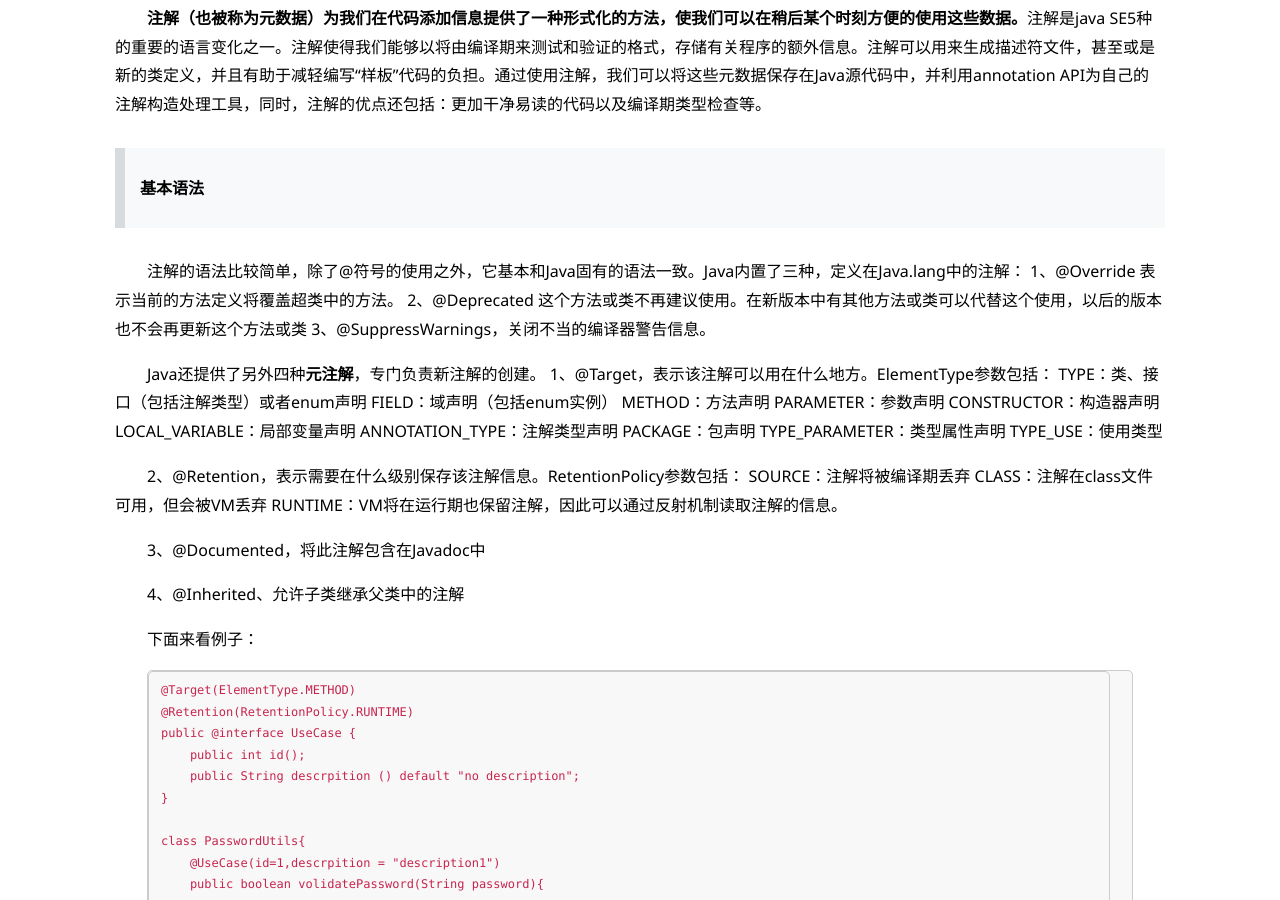
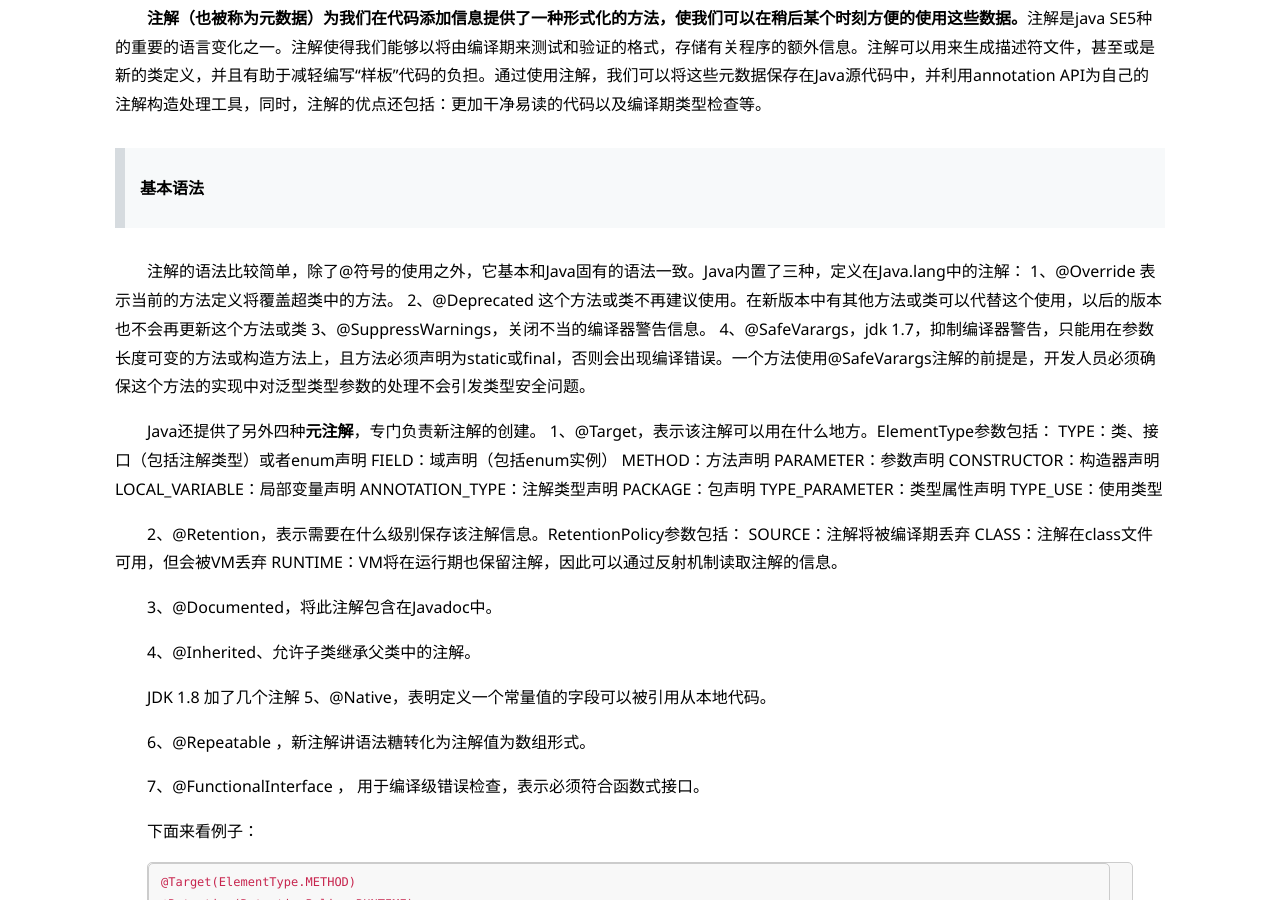
Before and after one commit to dingyinwu81/dyw, a Jekyll site: the page built from _posts/2016-11-8-Java注解详解.md, in a window 1280 px wide and 900 px high, scrolled down 235 px. Built offline with Jekyll 4.4.1, drawn with Linux system fonts in a browser that asks for light colours; comment, search, counter and statistics services are not loaded.

```diff
--- a/_posts/2016-11-8-Java注解详解.md
+++ b/_posts/2016-11-8-Java注解详解.md
@@ -17,6 +17,7 @@ encoding: UTF-8
 1、@Override 表示当前的方法定义将覆盖超类中的方法。
 2、@Deprecated 这个方法或类不再建议使用。在新版本中有其他方法或类可以代替这个使用，以后的版本也不会再更新这个方法或类
 3、@SuppressWarnings，关闭不当的编译器警告信息。
+4、@SafeVarargs，jdk 1.7，抑制编译器警告，只能用在参数长度可变的方法或构造方法上，且方法必须声明为static或final，否则会出现编译错误。一个方法使用@SafeVarargs注解的前提是，开发人员必须确保这个方法的实现中对泛型类型参数的处理不会引发类型安全问题。
 
 Java还提供了另外四种**元注解**，专门负责新注解的创建。
 1、@Target，表示该注解可以用在什么地方。ElementType参数包括：
@@ -36,9 +37,16 @@ SOURCE：注解将被编译期丢弃
 CLASS：注解在class文件可用，但会被VM丢弃
 RUNTIME：VM将在运行期也保留注解，因此可以通过反射机制读取注解的信息。
 
-3、@Documented，将此注解包含在Javadoc中
+3、@Documented，将此注解包含在Javadoc中。
 
-4、@Inherited、允许子类继承父类中的注解
+4、@Inherited、允许子类继承父类中的注解。
+
+JDK 1.8 加了几个注解
+5、@Native，表明定义一个常量值的字段可以被引用从本地代码。
+
+6、@Repeatable ，新注解讲语法糖转化为注解值为数组形式。
+
+7、@FunctionalInterface ， 用于编译级错误检查，表示必须符合函数式接口。
 
 下面来看例子：
 
```
Also changed, not shown: _posts/2016-11-22-Lambda表达式（Java 8）详解.md (added, +105 -0 lines).
